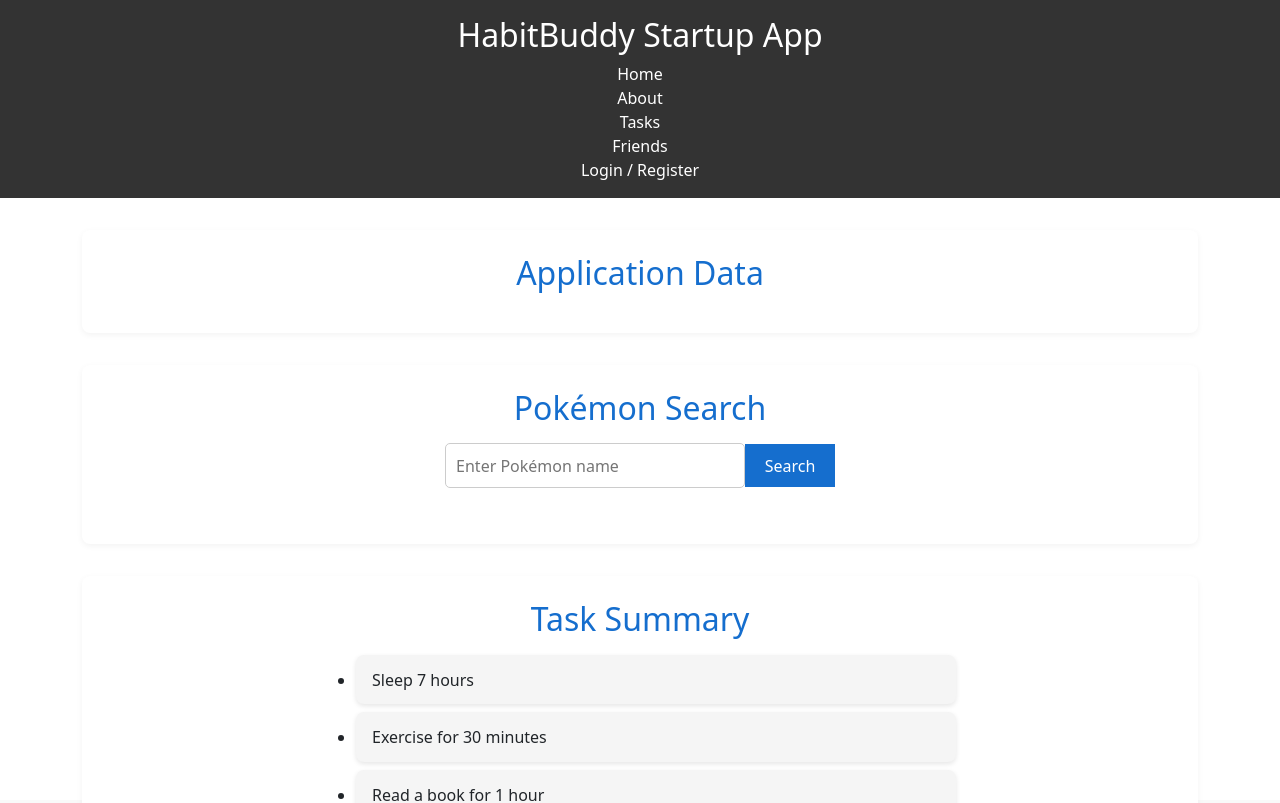
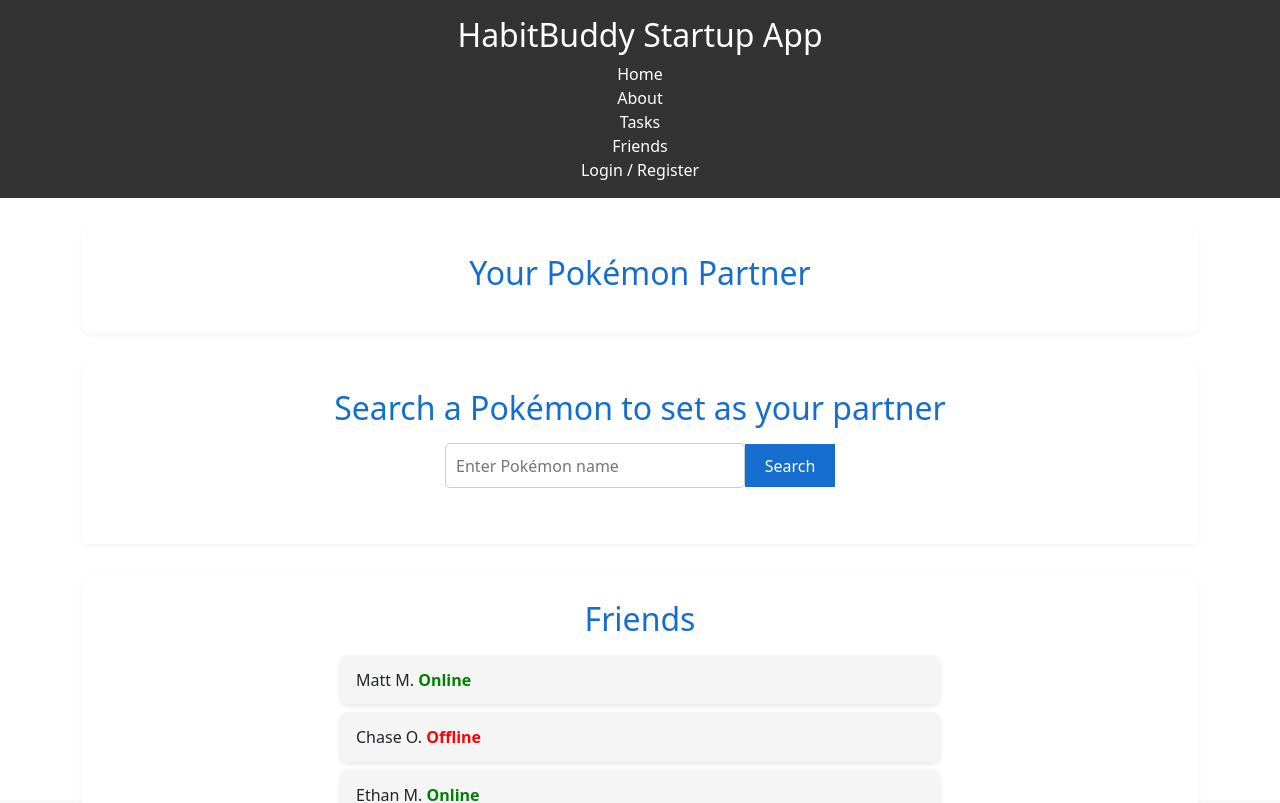
Before and after one commit to jotacalderon94/startup, a React (Vite) app: page / in a window 1280 px wide. Shown: the top 803 px of the page. Built offline with nearby package versions, Linux system fonts and the light colour scheme.

Commit message:
adding usePokemon as useContext

```diff
--- a/src/App.jsx
+++ b/src/App.jsx
@@ -1,8 +1,9 @@
 
 import React, {useState} from 'react'
 import { BrowserRouter as Router, Routes, Route, NavLink } from 'react-router-dom'
+import { PokemonProvider } from './context/PokemonContext.jsx'
 
-// Stub pages (you can fill them later)
+// Stub pages for routing
 import Home from './pages/Home.jsx'
 import About from './pages/About.jsx'
 import Login from './pages/Login.jsx'
@@ -20,6 +21,7 @@ export default function App() {
   ]);
 
   return (
+  <PokemonProvider>
     <Router>
       <div className="app-container">
         {/* Header */}
@@ -50,5 +52,6 @@ export default function App() {
         </footer>
       </div>
     </Router>
+  </PokemonProvider>
   )
 }
--- /dev/null
+++ b/src/context/PokemonContext.jsx
@@ -0,0 +1,21 @@
+import React from "react";
+import { createContext, useContext, useState } from "react";
+
+// Create the context
+const PokemonContext = createContext();
+
+// Export a hook that lets component access Pokémon data
+export function usePokemon() {
+  return useContext(PokemonContext);
+}
+
+// Provider wrapper
+export function PokemonProvider({ children }) {
+  const [pokemon, setPokemon] = useState(null); // no Pokémon selected yet
+
+  return (
+    <PokemonContext.Provider value={{ pokemon, setPokemon }}>
+      {children}
+    </PokemonContext.Provider>
+  );
+}
--- a/src/pages/Home.jsx
+++ b/src/pages/Home.jsx
@@ -1,6 +1,9 @@
 import React, { useState } from 'react';
+import { usePokemon } from '../context/PokemonContext';
 
-export default function Home({tasks}) {
+export default function Home() {
+  const { pokemon, setPokemon } = usePokemon();
+
   const [pokemonName, setPokemonName] = useState('');
   const [pokemonData, setPokemonData] = useState(null);
   const [error, setError] = useState('');
@@ -15,10 +18,23 @@ export default function Home({tasks}) {
     setPokemonData(null);
 
     try {
-      const res = await fetch(`https://pokeapi.co/api/v2/pokemon/${pokemonName.toLowerCase()}`);
+      const res = await fetch(
+        `https://pokeapi.co/api/v2/pokemon/${pokemonName.toLowerCase()}`
+      );
       if (!res.ok) throw new Error('Pokémon not found');
+
       const data = await res.json();
-      setPokemonData(data);
+
+      // Keep only the data we actually need
+      const partnerData = {
+        name: data.name,
+        sprite: data.sprites.other['showdown'].front_default ?? data.sprites.front_default,
+        xp: 0,
+        level: 1,
+      };
+
+      setPokemonData(partnerData);
+
     } catch (err) {
       setError(err.message);
     } finally {
@@ -26,20 +42,36 @@ export default function Home({tasks}) {
     }
   }
 
+  function selectPokemon() {
+    if (pokemonData) {
+      setPokemon(pokemonData);
+    }
+  }
+
   return (
     <main className="container">
-      {/* Application Data */}
-      <section id="app-data">
-        <h2>Application Data</h2>
+
+      <section>
+        <h2>Your Pokémon Partner</h2>
+
+        {/* If partner already selected */}
+        {pokemon && (
+          <div className="pokemon-selected">
+            <h3>{pokemon.name.toUpperCase()}</h3>
+            <img src={pokemon.sprite} alt={pokemon.name} width="150" />
+            <p>Level: {pokemon.level}</p>
+            <p>XP: {pokemon.xp}</p>
+          </div>
+        )}
       </section>
 
-      {/* Third-Party API Section */}
+      {/* Pokémon Search */}
       <section id="third-party">
-        <h2>Pokémon Search</h2>
-        <form id="pokemon-form" onSubmit={handleSubmit}>
+        <h2>Search a Pokémon to set as your partner</h2>
+
+        <form onSubmit={handleSubmit}>
           <input
             type="text"
-            id="pokemon-input"
             placeholder="Enter Pokémon name"
             value={pokemonName}
             onChange={(e) => setPokemonName(e.target.value)}
@@ -47,42 +79,26 @@ export default function Home({tasks}) {
           <button type="submit">Search</button>
         </form>
 
-        <div id="pokemon-result">
         {loading && <p>Loading...</p>}
         {error && <p style={{ color: 'red' }}>{error}</p>}
+
         {pokemonData && (
-            <div>
+          <div className="pokemon-preview">
             <h3>{pokemonData.name.toUpperCase()}</h3>
-              <img
-                src={pokemonData.sprites.front_default}
-                alt={pokemonData.name}
-                width="150"
-              />
-              <p>Height: {pokemonData.height}</p>
-              <p>Weight: {pokemonData.weight}</p>
-              <p>Base experience: {pokemonData.base_experience}</p>
+            <img src={pokemonData.sprite} alt={pokemonData.name} width="150" />
+            <p><button onClick={selectPokemon}>Set as Partner</button></p>
           </div>
         )}
-        </div>
-      </section>
-      <section>
-        <h2>Task Summary</h2>
-        <ul>
-          {tasks.length > 0 ? (
-            tasks.map((t, i) => <li key={i}>{t}</li>)
-          ) : (
-            <p>No tasks yet. Add some in the Tasks page!</p>
-          )}
-        </ul>
       </section>
 
-      {/* WebSocket Data (mocked for now) */}
+      {/* Mock friends for now */}
       <section id="realtime">
         <h2>Friends</h2>
         <p>Matt M. <span className="status">Online</span></p>
         <p>Chase O. <span className="status2">Offline</span></p>
         <p>Ethan M. <span className="status">Online</span></p>
       </section>
+
     </main>
   );
 }
```
Lines whose indentation alone changed are shown as unchanged.
